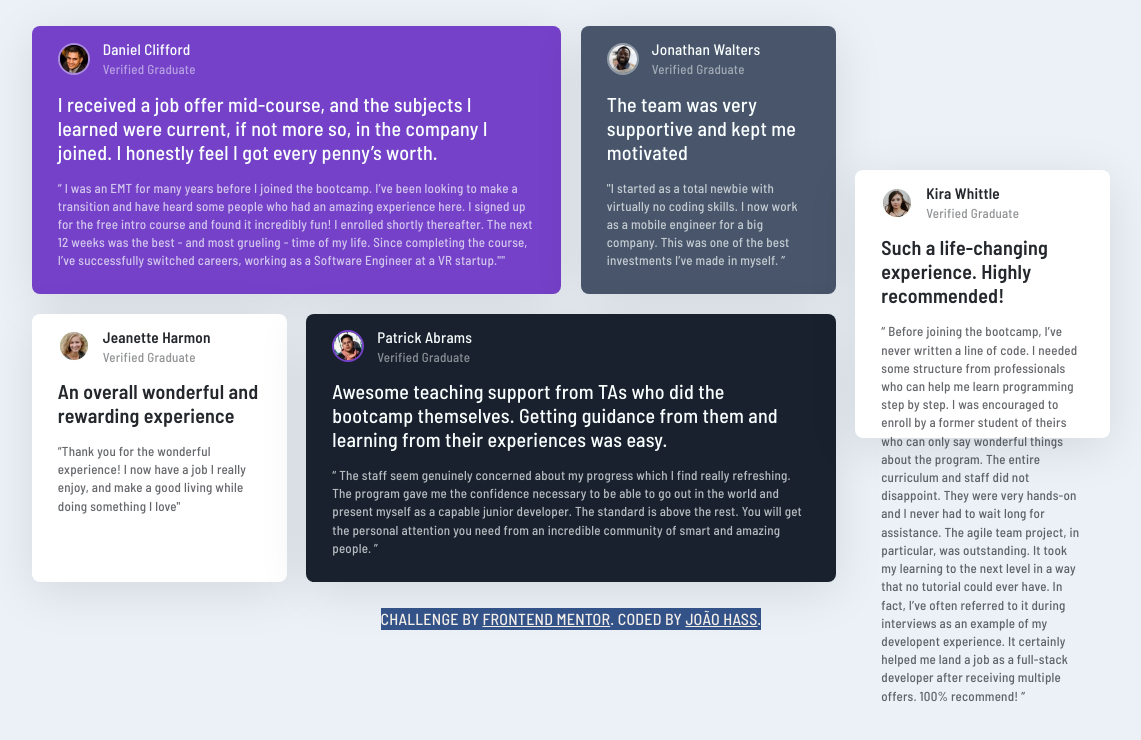
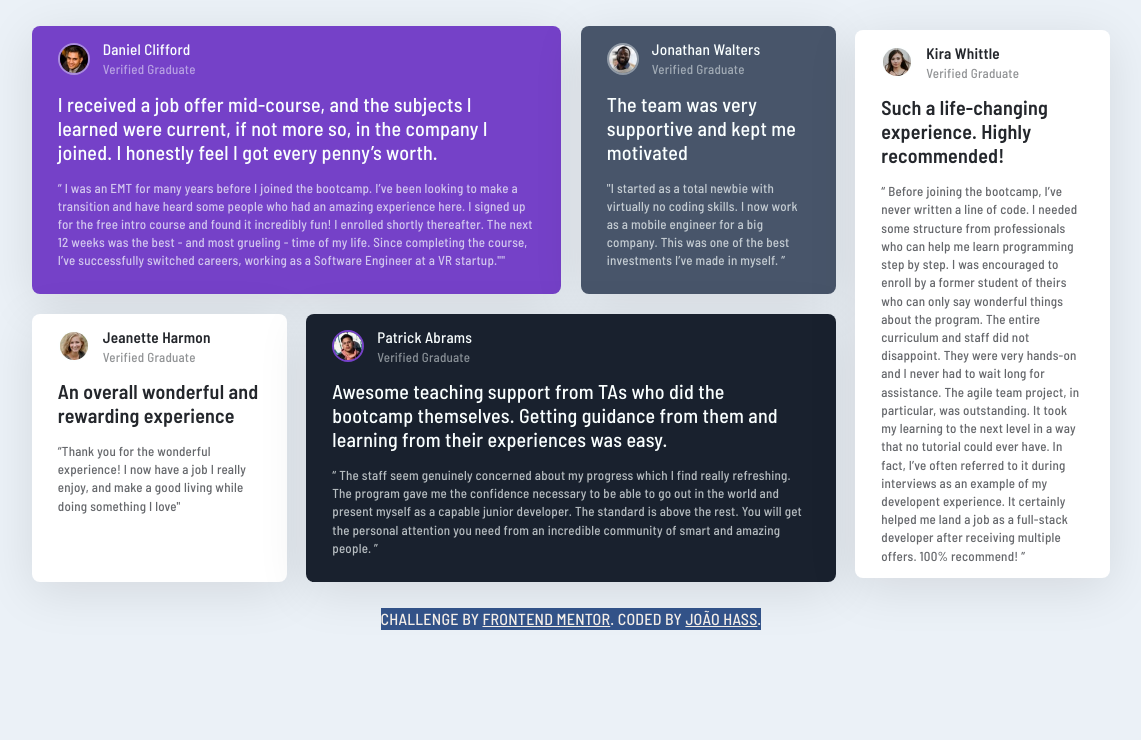
Before and after one commit to joaoHass/fm-testiominal-grid-section, a plain HTML site: page index.html in a window 1536 px wide. Shown: the whole page, without its empty margins (197-1338 px from the left). Drawn offline with Linux system fonts and the light colour scheme.

Commit message:
Update style.css

```diff
--- a/style.css
+++ b/style.css
@@ -167,7 +167,7 @@ h4 {
   }
 
   .card {
-    height: 16.75rem;
+    min-height: 16.75rem;
     padding: 1em 2em 1em 2em;
   }
 
```
